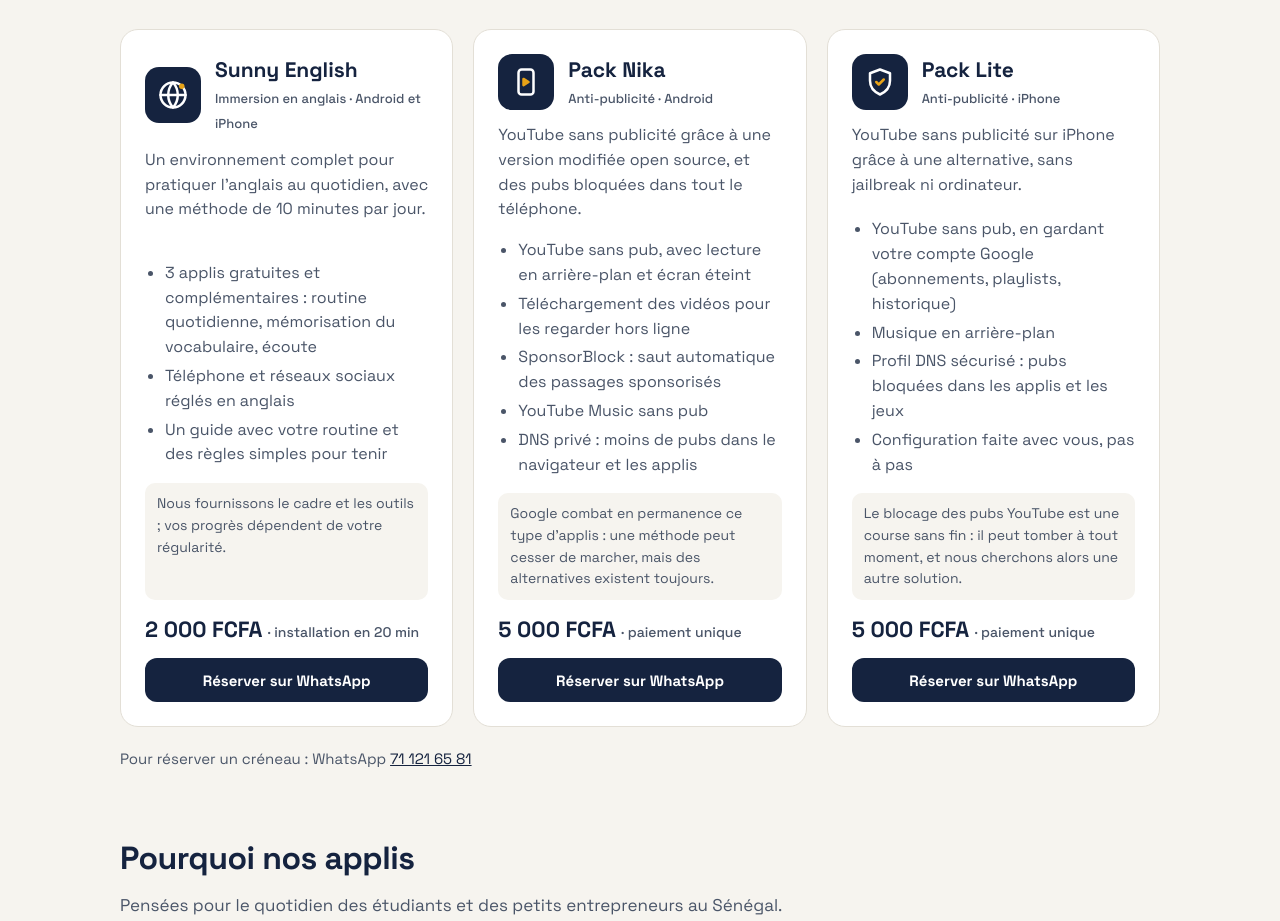
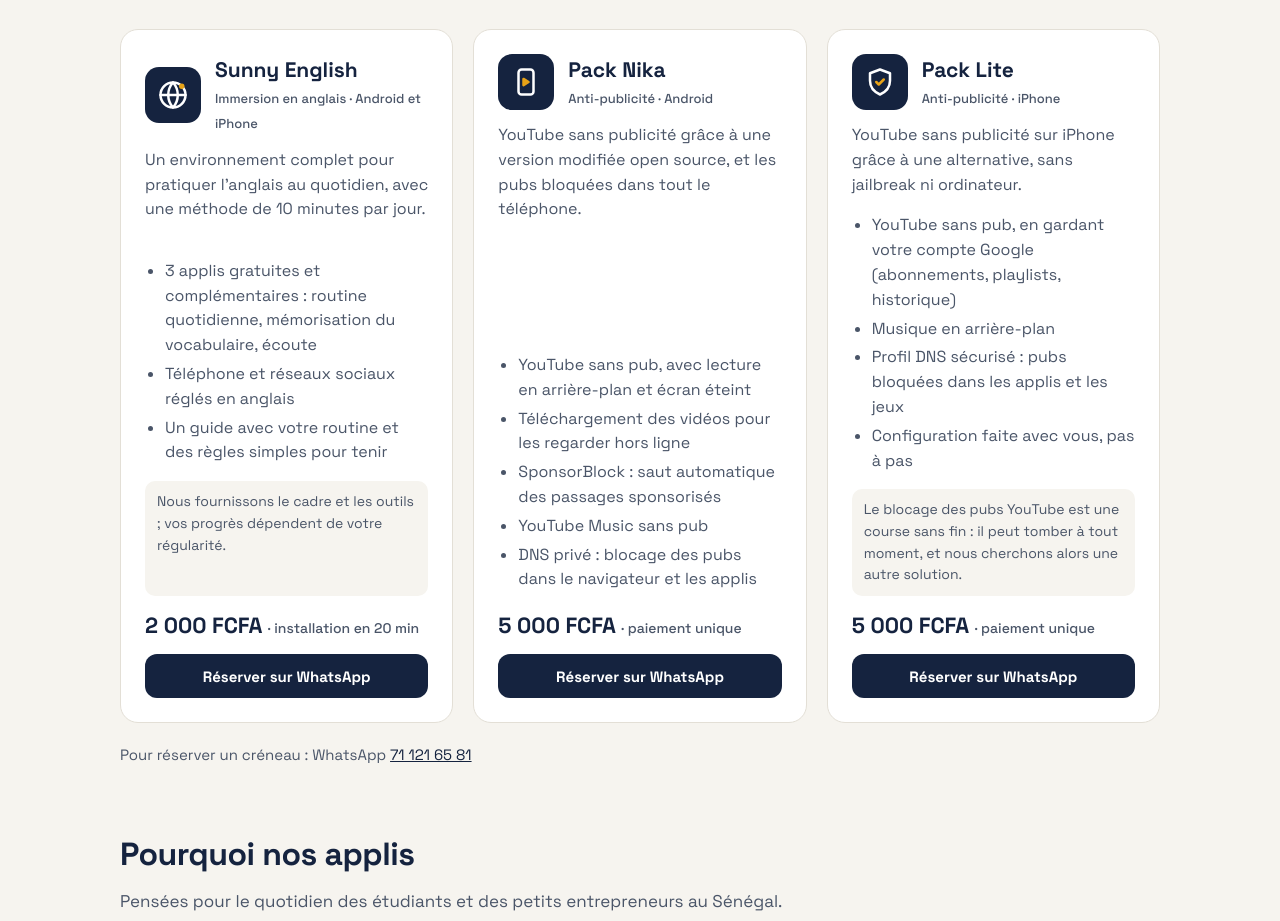
Before and after one commit to ThousandLabs/ThousandLabs.github.io, a plain HTML site: page index.html in a window 1280 px wide. Shown: the part 1280-2201 px from the top of the page. Drawn offline with Linux system fonts and the light colour scheme.

Commit message:
Pack Nika : DNS = blocage des pubs, retrait de la remarque sur Google
Co-Authored-By: Claude Opus 5.5 <noreply@anthropic.com>
Claude-Session: https://claude.ai/code/session_01BSJJ49V5N4RqdExMGxKMNc

```diff
--- a/index.html
+++ b/index.html
@@ -157,15 +157,14 @@
         </article>
         <article class="card svc">
           <div class="card-head"><div class="svc-icon"><svg width="30" height="30" viewBox="0 0 24 24" fill="none" stroke="#fff" stroke-width="2" stroke-linecap="round" stroke-linejoin="round" aria-hidden="true"><rect x="6" y="2" width="12" height="20" rx="2.5"/><path d="M10 9.5l4 2.5-4 2.5z" fill="#E8A317" stroke="#E8A317"/></svg></div><div><h3>Pack Nika</h3><span class="tag">Anti-publicité · Android</span></div></div>
-          <p>YouTube sans publicité grâce à une version modifiée open source, et des pubs bloquées dans tout le téléphone.</p>
+          <p>YouTube sans publicité grâce à une version modifiée open source, et les pubs bloquées dans tout le téléphone.</p>
           <ul>
             <li>YouTube sans pub, avec lecture en arrière-plan et écran éteint</li>
             <li>Téléchargement des vidéos pour les regarder hors ligne</li>
             <li>SponsorBlock : saut automatique des passages sponsorisés</li>
             <li>YouTube Music sans pub</li>
-            <li>DNS privé : moins de pubs dans le navigateur et les applis</li>
+            <li>DNS privé : blocage des pubs dans le navigateur et les applis</li>
           </ul>
-          <p class="note">Google combat en permanence ce type d'applis : une méthode peut cesser de marcher, mais des alternatives existent toujours.</p>
           <div class="price">5 000 FCFA <small>· paiement unique</small></div>
           <div class="card-links"><a class="btn btn-navy" href="https://wa.me/221711216581?text=Bonjour%2C%20je%20suis%20int%C3%A9ress%C3%A9(e)%20par%20le%20Pack%20Nika%20(Android).">Réserver sur WhatsApp</a></div>
         </article>
```
